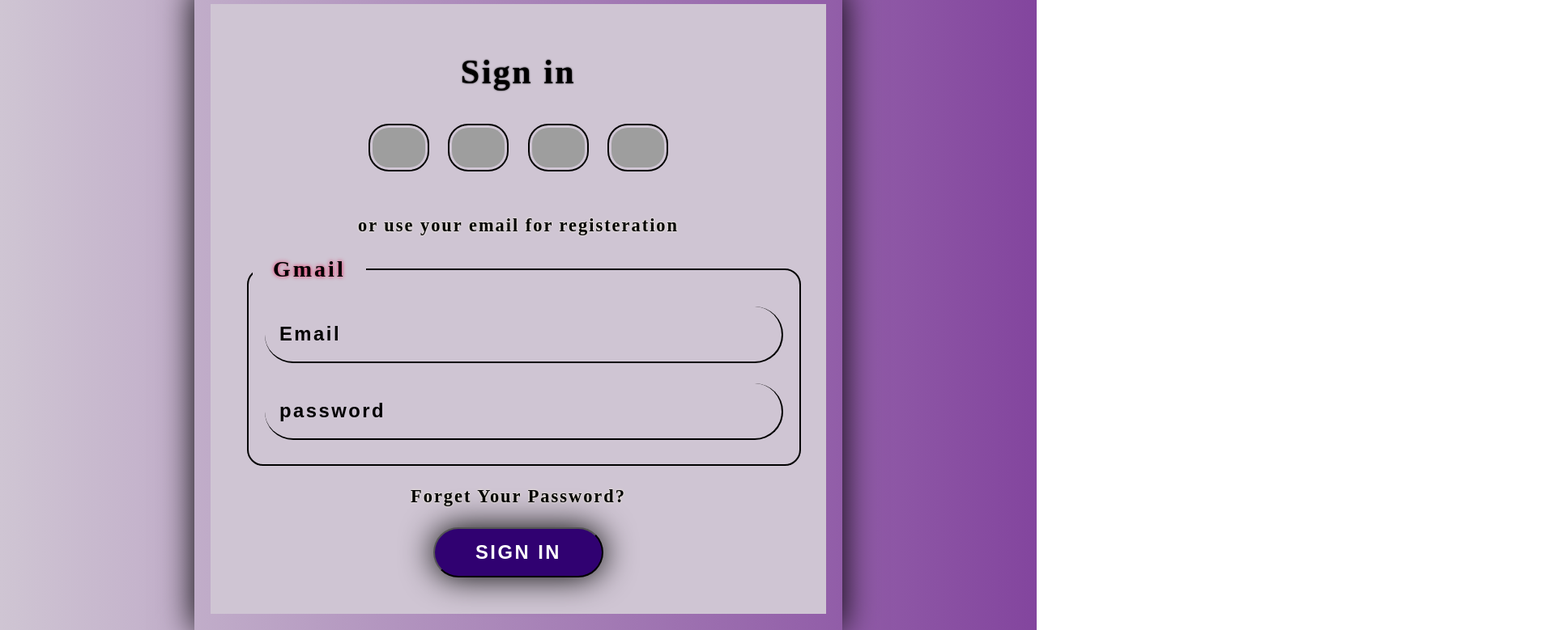
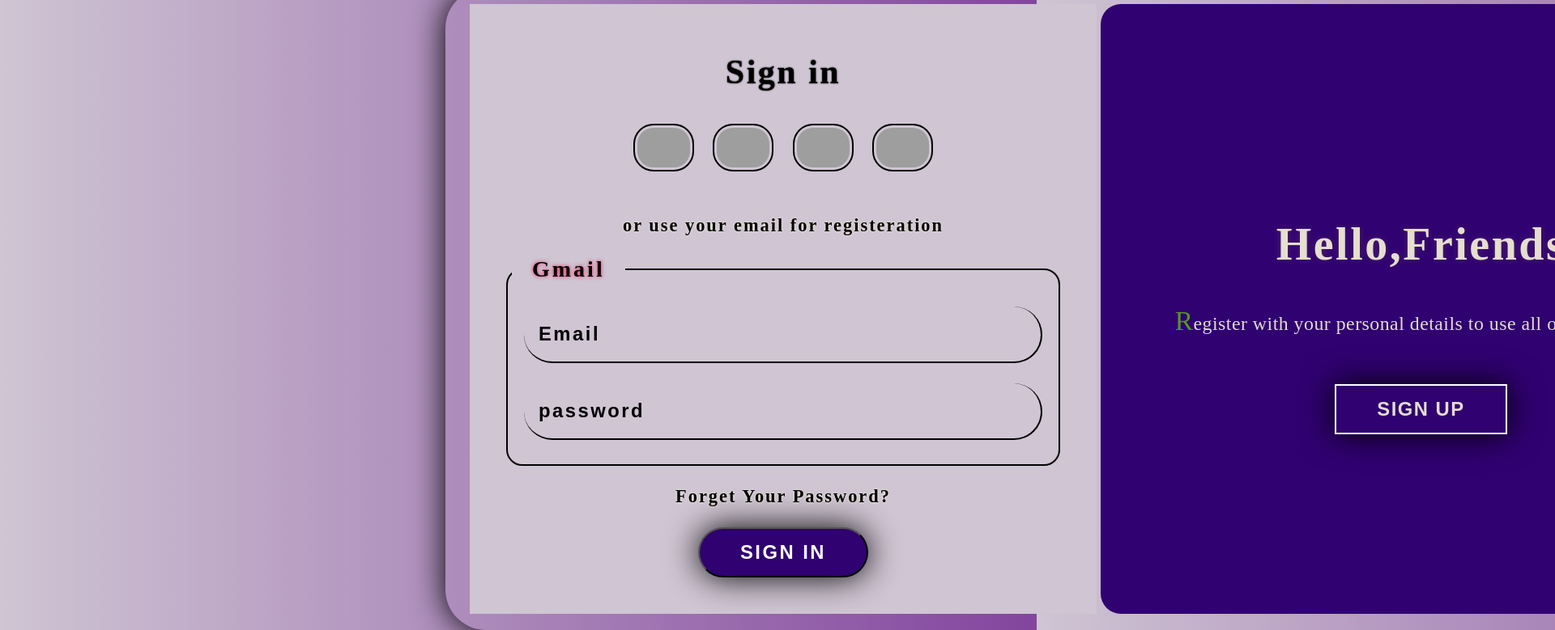
Before and after one commit to JoSantana0005/PracticeHTML-and-CSS, a plain HTML site: page desafios/form--animation/estructura/index.html in a window 1280 px wide. Shown: the part 245-1024 px from the top of the page at 81% size, 1920 px wide, since content can reach past the window. Drawn offline with Linux system fonts and the light colour scheme; grey boxes are pictures that could not be loaded; a web font is replaced by a local one.

Commit message:
second part finished

```diff
--- a/desafios/form--animation/estilo/estilo.css
+++ b/desafios/form--animation/estilo/estilo.css
@@ -4,13 +4,17 @@ body{
     background: linear-gradient(to right, #CFC5D3, #83459E );
 }
 .Main{
-    width: 800px;
+    width: 1630px;
     margin: auto;
-    padding: 20px;
+    padding: 20px 30px;
     margin-top: 230px;
+    margin-left: 550px;
     box-sizing: border-box;
+    text-align: center;
+    border-radius: 50px;
     box-shadow: 0 0 40px #000;
-    text-align: center;
+    display: flex;
+    gap: 5px;
 }
 .Form__page{
     background-color: #CFC5D3;
@@ -118,3 +122,47 @@ body{
     color: #000010;
     background-color: #fdfd;
 }
+.Container--friends{
+    width: 800px;
+    background-color: #300171;
+    padding: 45px;
+    box-sizing: border-box;
+    font-size: 14px;
+    border-top-left-radius: 25px;
+    border-bottom-left-radius: 25px;
+    padding-top: 260px;
+}
+.Title__Container{
+    font-size: 4em;
+    color: #ffdd;
+    text-transform: capitalize;
+    font-weight: 800;
+    text-shadow: 0 0 10px #ff32;
+    text-wrap: pretty;
+    padding: 5px 15px;
+}
+.Paragraphy{
+    font-size: 1.7em;
+    padding: 15px;
+    color: #ffdd;
+    letter-spacing: 0.5px;
+    text-wrap: pretty;
+    white-space: nowrap;
+}
+.Paragraphy::first-letter{
+    font-size: 1.4em;
+    color: #592;
+    text-transform: uppercase;
+}
+.button__sign__up{
+    margin-top: 20px;
+    color: #ffdd;
+    letter-spacing: 1.5px;
+    border-radius: 0;
+    border: 2px solid #fff;
+}
+.button__sign__up:hover{
+    background-color: #ffdd;
+    color: #000;
+    padding: 20px 65px;
+}
--- a/desafios/form--animation/estructura/index.html
+++ b/desafios/form--animation/estructura/index.html
@@ -31,6 +31,11 @@
             <span class="word-important">Forget Your Password?</span>
             <button class="button__sign__in">Sign in</button>
         </form>
+        <div class="Container--friends">
+            <h2 class="Title Title__Container">Hello,Friends</h2>
+            <p class="Paragraphy">Register with your personal details to use all of site features</p>
+            <button class="button__sign__in button__sign__up">Sign Up</button>
+        </div>
     </main>
 </body>
 </html>
```
